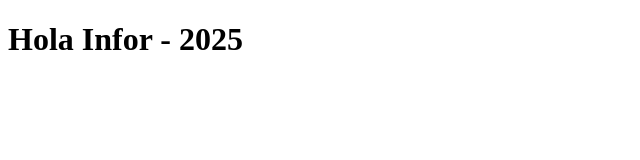
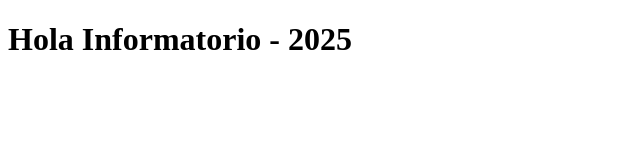
Before and after one commit to Esteban-ayala2020/Informatorio2025, a plain HTML site: page app/index.html in a window 1280 px wide. Shown: the whole page, without its empty margins (0-640 px from the left). Drawn offline with Linux system fonts and the light colour scheme.

Commit message:
Se modifica en texto en index - Tercer commit

```diff
--- a/app/index.html
+++ b/app/index.html
@@ -6,6 +6,6 @@
     <title>Primer uso de GIT</title>
 </head>
 <body>
-    <h1>Hola Infor - 2025</h1>
+    <h1>Hola Informatorio - 2025</h1>
 </body>
 </html>
```
